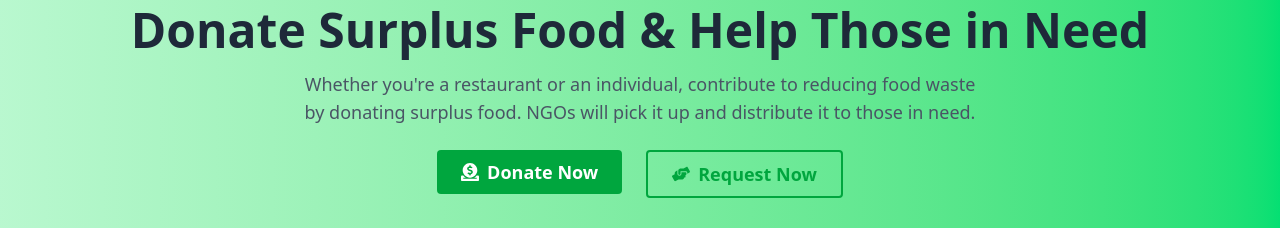
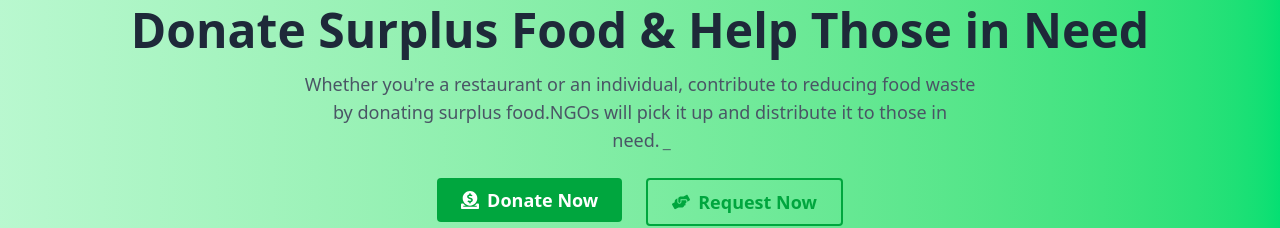
Before and after one commit to priyanshu1804/CODE_KSHETRA, a React (Vite) app in the folder client/: page / in a window 1280 px wide. Shown: the part 202-430 px from the top of the page. Built offline with nearby package versions, Linux system fonts and the light colour scheme; no server answers.

Commit message:
changed the motion animation to the typewriting animation int the hero section

```diff
--- a/client/package.json
+++ b/client/package.json
@@ -19,6 +19,8 @@
     "react-dom": "^19.0.0",
     "react-icons": "^5.4.0",
     "react-router-dom": "^7.1.5",
+    "react-simple-typewriter": "^5.0.1",
+    "react-typing-effect": "^2.0.5",
     "tailwindcss": "^4.0.6"
   },
   "devDependencies": {
--- a/client/src/components/Contact.jsx
+++ b/client/src/components/Contact.jsx
@@ -25,6 +25,7 @@ const Contact = () => {
         Have questions or want to partner with us? Reach out to our team.
       </motion.p>
       <motion.div
+
         whileHover={{ scale: 1.01 }}
         whileTap={{ scale: 0.95 }}
         transition={{ type: 'spring', stiffness: 300 }}
--- a/client/src/components/Hero.jsx
+++ b/client/src/components/Hero.jsx
@@ -4,6 +4,7 @@ import { motion } from 'framer-motion';
 import { useNavigate } from 'react-router-dom'; // Import useNavigate for routing
 import Button from './ui/button';
 import { FaDonate, FaHandsHelping } from 'react-icons/fa';
+import { Typewriter } from 'react-simple-typewriter';
 
 const Hero = () => {
   const navigate = useNavigate(); // Initialize navigate
@@ -28,14 +29,27 @@ const Hero = () => {
       >
         Donate Surplus Food & Help Those in Need
       </motion.h2>
-      <motion.p
-        className="text-gray-600 mt-4 max-w-2xl text-sm md:text-lg"
-        initial={{ opacity: 0 }}
-        animate={{ opacity: 1 }}
-        transition={{ delay: 0.5, duration: 1 }}
-      >
-        Whether you're a restaurant or an individual, contribute to reducing food waste by donating surplus food. NGOs will pick it up and distribute it to those in need.
-      </motion.p>
+
+
+      <motion.div
+  className="text-gray-600 mt-4 max-w-2xl text-sm md:text-lg"
+  initial={{ opacity: 0, y: -20 }} // Fade in + slight upward motion
+  animate={{ opacity: 1, y: 0 }}
+  transition={{ duration: 1 }}
+>
+  <Typewriter
+    words={[
+      "Whether you're a restaurant or an individual, contribute to reducing food waste by donating surplus food.NGOs will pick it up and distribute it to those in need."
+    ]}
+    cursor
+    cursorStyle="_"
+    typeSpeed={20}  // Faster typing speed
+    deleteSpeed={10} // Faster deleting speed
+  />
+</motion.div>
+
+
+
       <div className="flex flex-col md:flex-row gap-6 mt-6">
         <motion.div whileHover={{ scale: 1.1 }}>
           <Button className="bg-green-600 text-white flex items-center gap-2" onClick={handleDonateNowClick}>
```
Also changed, not shown: 1 other file (tests, documents, lock files or other folders).
